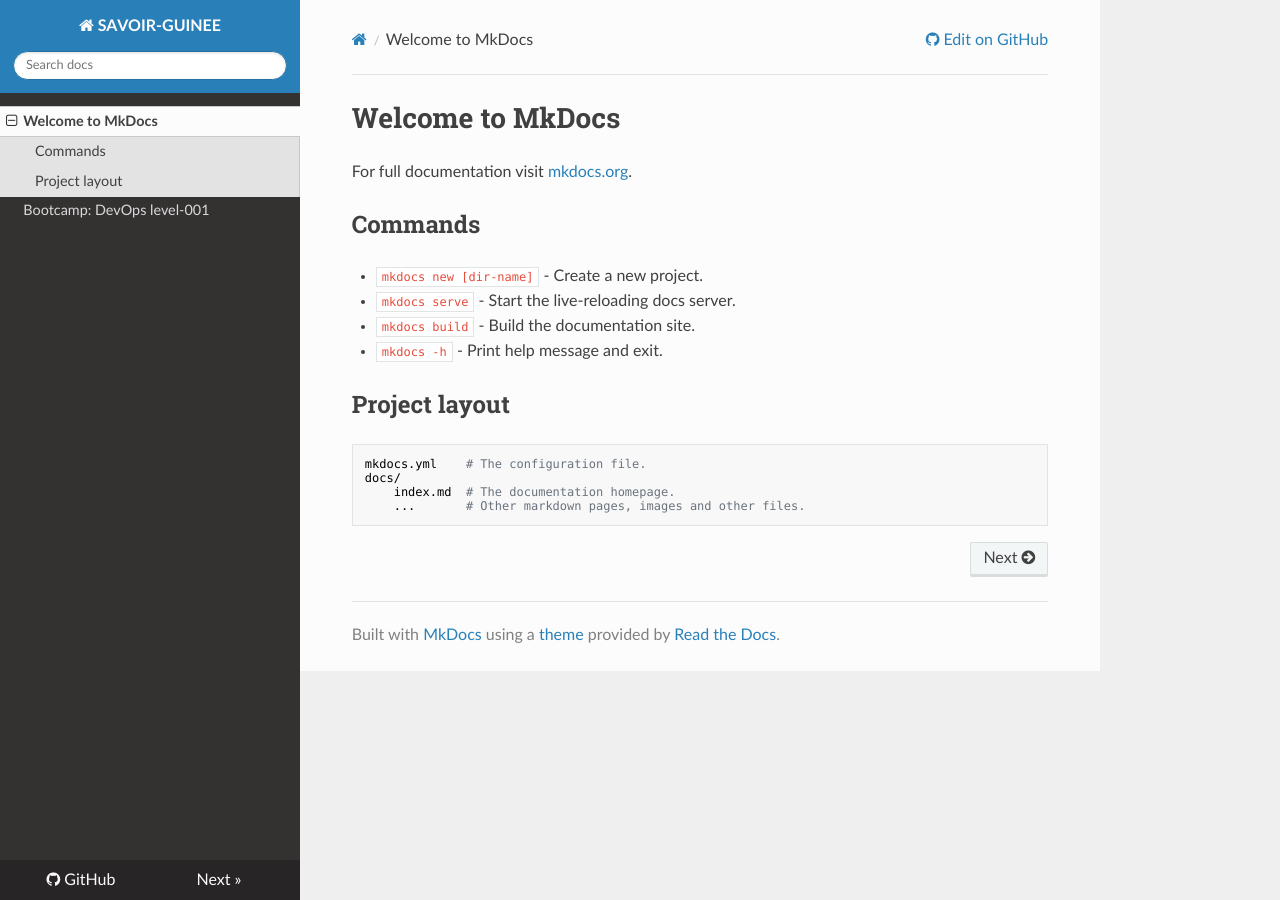
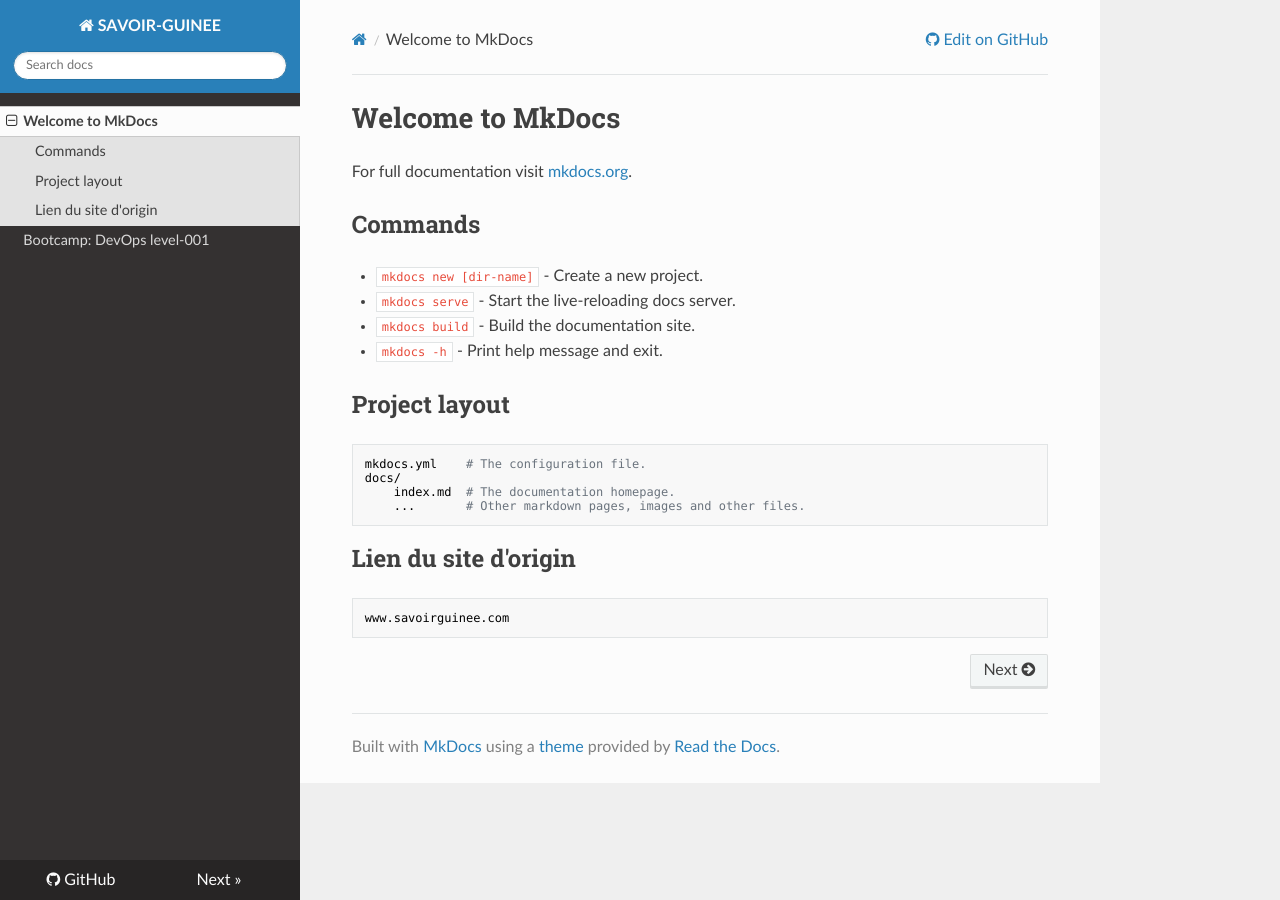
Before and after one commit to savoirguinee/savoirguinee.github.io, an MkDocs documentation site: the page built from docs/index.md, in a window 1280 px wide. Built offline with MkDocs 1.6.1, drawn with Linux system fonts in a browser that asks for light colours; nearby versions of some CDN libraries.

Commit message:
add original link

```diff
--- a/docs/index.md
+++ b/docs/index.md
@@ -15,3 +15,5 @@
     docs/
         index.md  # The documentation homepage.
         ...       # Other markdown pages, images and other files.
+## Lien du site d'origin
+    www.savoirguinee.com
```
